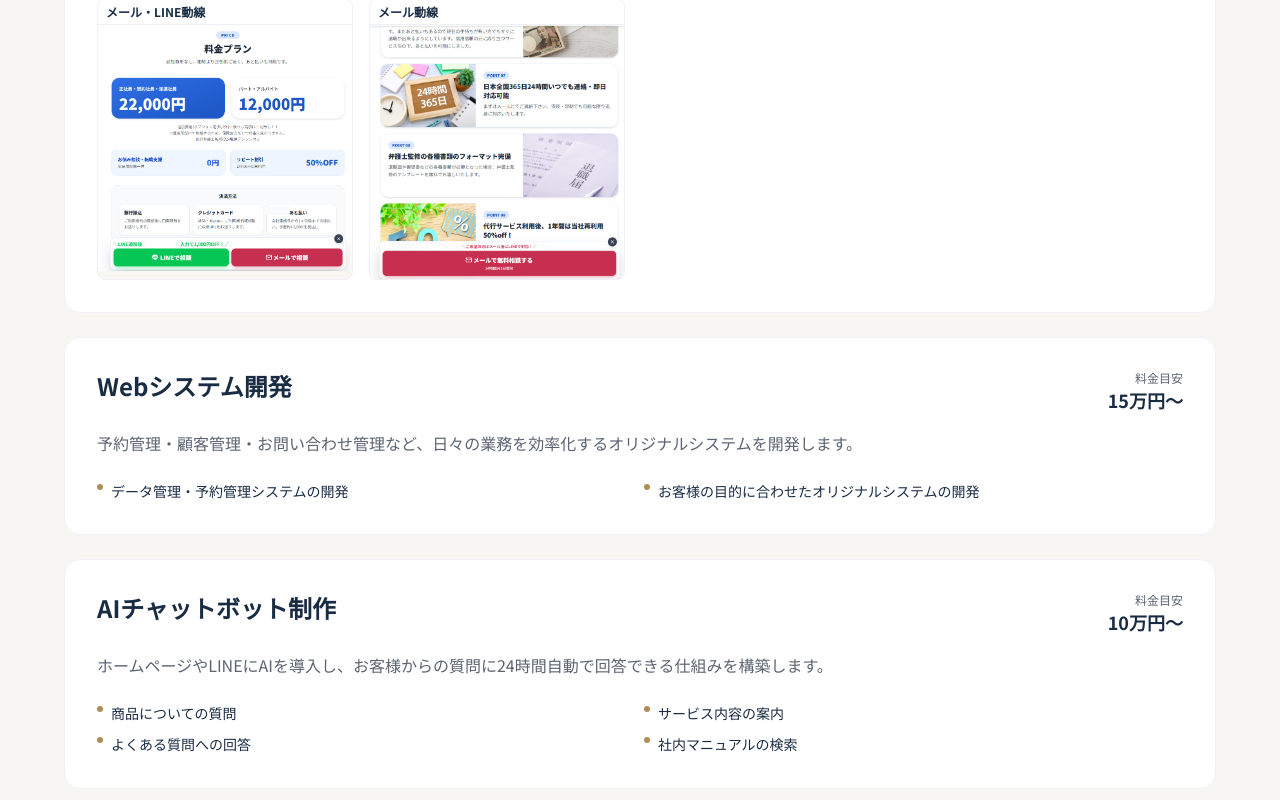
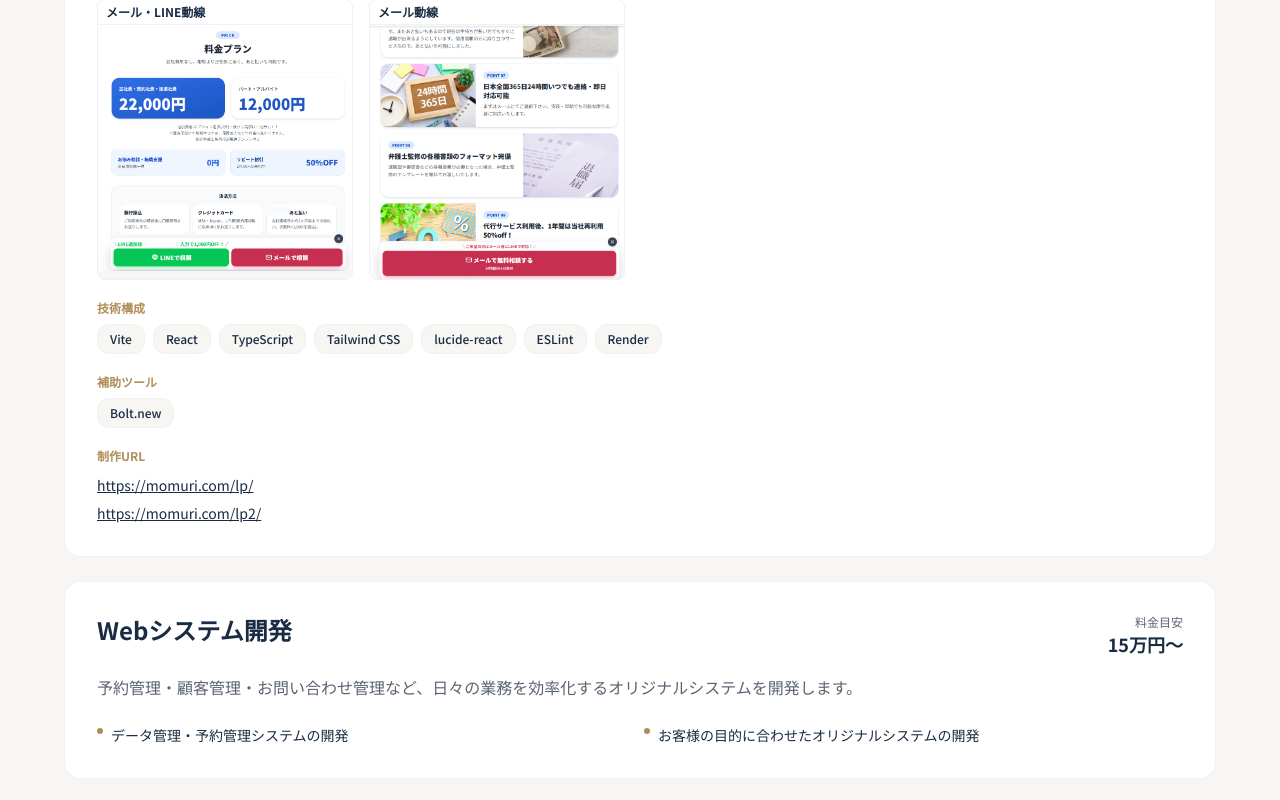
Before and after one commit to atsusagi111-dot/portfolio, a Next.js app: page /services in a window 1280 px wide. Shown: the part 692-1492 px from the top of the page. Built offline with nearby package versions, Linux system fonts and the light colour scheme.

Commit message:
Auto-commit: update 2026-08-02 21:31:44

```diff
--- a/components/sections/ServiceDetail.tsx
+++ b/components/sections/ServiceDetail.tsx
@@ -1,10 +1,16 @@
 import Image from "next/image";
-import type { AchievementScreenshot } from "@/lib/i18n/translations";
+import type { AchievementScreenshot, TechItem } from "@/lib/i18n/translations";
 
 type RelatedAchievement = {
   labelPrefix: string;
   title: string;
   screenshots: AchievementScreenshot[];
+  techStack: TechItem[];
+  techStackLabel: string;
+  supportTools: TechItem[];
+  supportToolsLabel: string;
+  urls: string[];
+  urlLabel: string;
 };
 
 type ServiceDetailProps = {
@@ -16,6 +22,21 @@ type ServiceDetailProps = {
   examples?: string[];
   relatedAchievement?: RelatedAchievement;
 };
+
+function TagList({ items }: { items: TechItem[] }) {
+  return (
+    <div className="mt-2 flex flex-wrap gap-2">
+      {items.map((item) => (
+        <span
+          key={item.name}
+          className="rounded-xl border border-navy-50 bg-surface px-3 py-1.5 text-xs font-medium text-ink"
+        >
+          {item.name}
+        </span>
+      ))}
+    </div>
+  );
+}
 
 export function ServiceDetail({
   id,
@@ -59,6 +80,8 @@ export function ServiceDetail({
             {relatedAchievement.labelPrefix}
             {relatedAchievement.title}
           </p>
+
+          {relatedAchievement.screenshots.length > 0 && (
             <div className="mt-3 flex flex-wrap gap-4">
               {relatedAchievement.screenshots.map((shot) => (
                 <figure
@@ -78,6 +101,47 @@ export function ServiceDetail({
                 </figure>
               ))}
             </div>
+          )}
+
+          {relatedAchievement.techStack.length > 0 && (
+            <>
+              <h4 className="mt-5 text-xs font-semibold text-gold">
+                {relatedAchievement.techStackLabel}
+              </h4>
+              <TagList items={relatedAchievement.techStack} />
+            </>
+          )}
+
+          {relatedAchievement.supportTools.length > 0 && (
+            <>
+              <h4 className="mt-5 text-xs font-semibold text-gold">
+                {relatedAchievement.supportToolsLabel}
+              </h4>
+              <TagList items={relatedAchievement.supportTools} />
+            </>
+          )}
+
+          {relatedAchievement.urls.length > 0 && (
+            <>
+              <h4 className="mt-5 text-xs font-semibold text-gold">
+                {relatedAchievement.urlLabel}
+              </h4>
+              <ul className="mt-2 flex flex-col gap-1">
+                {relatedAchievement.urls.map((url) => (
+                  <li key={url}>
+                    <a
+                      href={url}
+                      target="_blank"
+                      rel="noopener noreferrer"
+                      className="text-sm break-all text-navy underline hover:text-navy-700"
+                    >
+                      {url}
+                    </a>
+                  </li>
+                ))}
+              </ul>
+            </>
+          )}
         </div>
       )}
     </article>
--- a/components/sections/ServicesPageBody.tsx
+++ b/components/sections/ServicesPageBody.tsx
@@ -32,6 +32,12 @@ export function ServicesPageBody() {
                     labelPrefix: t.servicesSection.achievementLabel,
                     title: lpAchievement.title,
                     screenshots: lpAchievement.screenshots,
+                    techStack: lpAchievement.techStack,
+                    techStackLabel: t.achievementsSection.techStackLabel,
+                    supportTools: lpAchievement.supportTools,
+                    supportToolsLabel: t.achievementsSection.supportToolsLabel,
+                    urls: lpAchievement.urls,
+                    urlLabel: t.achievementsSection.urlLabel,
                   }
                 : undefined
             }
--- a/components/ui/CodeShowcase.tsx
+++ b/components/ui/CodeShowcase.tsx
@@ -2,6 +2,7 @@
 
 import { useEffect, useState, type ReactNode } from "react";
 import { usePrefersReducedMotion } from "@/lib/hooks/usePrefersReducedMotion";
+import { useIsMobile } from "@/lib/hooks/useIsMobile";
 
 const SNIPPET = `type Client = {
   name: string;
@@ -53,10 +54,12 @@ function highlight(line: string): ReactNode[] {
 
 export function CodeShowcase() {
   const prefersReduced = usePrefersReducedMotion();
+  const isMobile = useIsMobile();
+  const skipAnimation = prefersReduced || isMobile;
   const [visibleCount, setVisibleCount] = useState(0);
 
   useEffect(() => {
-    if (prefersReduced) {
+    if (skipAnimation) {
       return;
     }
 
@@ -79,9 +82,9 @@ export function CodeShowcase() {
 
     timer = setTimeout(tick, TYPE_SPEED_MS);
     return () => clearTimeout(timer);
-  }, [prefersReduced]);
+  }, [skipAnimation]);
 
-  const effectiveCount = prefersReduced ? SNIPPET.length : visibleCount;
+  const effectiveCount = skipAnimation ? SNIPPET.length : visibleCount;
   const lines = SNIPPET.slice(0, effectiveCount).split("\n");
 
   return (
@@ -92,7 +95,7 @@ export function CodeShowcase() {
         <span className="h-2.5 w-2.5 rounded-full bg-[#28c840]" />
         <span className="ml-3 text-xs text-white/40">solution.ts</span>
       </div>
-      <pre className="overflow-hidden px-5 py-5 text-left font-mono text-[13px] leading-relaxed sm:text-sm">
+      <pre className="overflow-x-auto px-5 py-5 text-left font-mono text-[13px] leading-relaxed sm:text-sm">
         <code>
           {lines.map((line, i) => (
             <div key={i} className="flex">
@@ -101,7 +104,7 @@ export function CodeShowcase() {
               </span>
               <span className="text-slate-200">
                 {highlight(line)}
-                {i === lines.length - 1 && (
+                {!skipAnimation && i === lines.length - 1 && (
                   <span className="ml-0.5 inline-block h-4 w-[2px] animate-pulse bg-gold align-middle" />
                 )}
               </span>
--- /dev/null
+++ b/lib/hooks/useIsMobile.ts
@@ -0,0 +1,23 @@
+"use client";
+
+import { useSyncExternalStore } from "react";
+
+const QUERY = "(max-width: 639px)";
+
+function subscribe(callback: () => void) {
+  const mql = window.matchMedia(QUERY);
+  mql.addEventListener("change", callback);
+  return () => mql.removeEventListener("change", callback);
+}
+
+function getSnapshot() {
+  return window.matchMedia(QUERY).matches;
+}
+
+function getServerSnapshot() {
+  return false;
+}
+
+export function useIsMobile() {
+  return useSyncExternalStore(subscribe, getSnapshot, getServerSnapshot);
+}
--- a/lib/i18n/translations.ts
+++ b/lib/i18n/translations.ts
@@ -38,6 +38,7 @@ export type AchievementItem = {
   techStack: TechItem[];
   supportTools: TechItem[];
   screenshots: AchievementScreenshot[];
+  urls: string[];
 };
 
 export type ProfileTimelineItem = {
@@ -95,6 +96,7 @@ export type Translations = {
     techStackLabel: string;
     supportToolsLabel: string;
     screenshotsLabel: string;
+    urlLabel: string;
   };
   achievements: AchievementItem[];
   profileSection: {
@@ -240,6 +242,7 @@ const ja: Translations = {
     techStackLabel: "技術構成",
     supportToolsLabel: "補助ツール",
     screenshotsLabel: "制作画面",
+    urlLabel: "制作URL",
   },
   achievements: [
     {
@@ -272,6 +275,7 @@ const ja: Translations = {
           src: "/achievements/lp-email-flow.png",
         },
       ],
+      urls: ["https://momuri.com/lp/", "https://momuri.com/lp2/"],
     },
   ],
   profileSection: {
@@ -532,6 +536,7 @@ const en: Translations = {
     techStackLabel: "Tech Stack",
     supportToolsLabel: "Supporting Tools",
     screenshotsLabel: "Screenshots",
+    urlLabel: "Live URLs",
   },
   achievements: [
     {
@@ -564,6 +569,7 @@ const en: Translations = {
           src: "/achievements/lp-email-flow.png",
         },
       ],
+      urls: ["https://momuri.com/lp/", "https://momuri.com/lp2/"],
     },
   ],
   profileSection: {
@@ -824,6 +830,7 @@ const es: Translations = {
     techStackLabel: "Stack Tecnológico",
     supportToolsLabel: "Herramientas de Apoyo",
     screenshotsLabel: "Capturas de Pantalla",
+    urlLabel: "URLs del Proyecto",
   },
   achievements: [
     {
@@ -856,6 +863,7 @@ const es: Translations = {
           src: "/achievements/lp-email-flow.png",
         },
       ],
+      urls: ["https://momuri.com/lp/", "https://momuri.com/lp2/"],
     },
   ],
   profileSection: {
```
Lines whose indentation alone changed are shown as unchanged.
